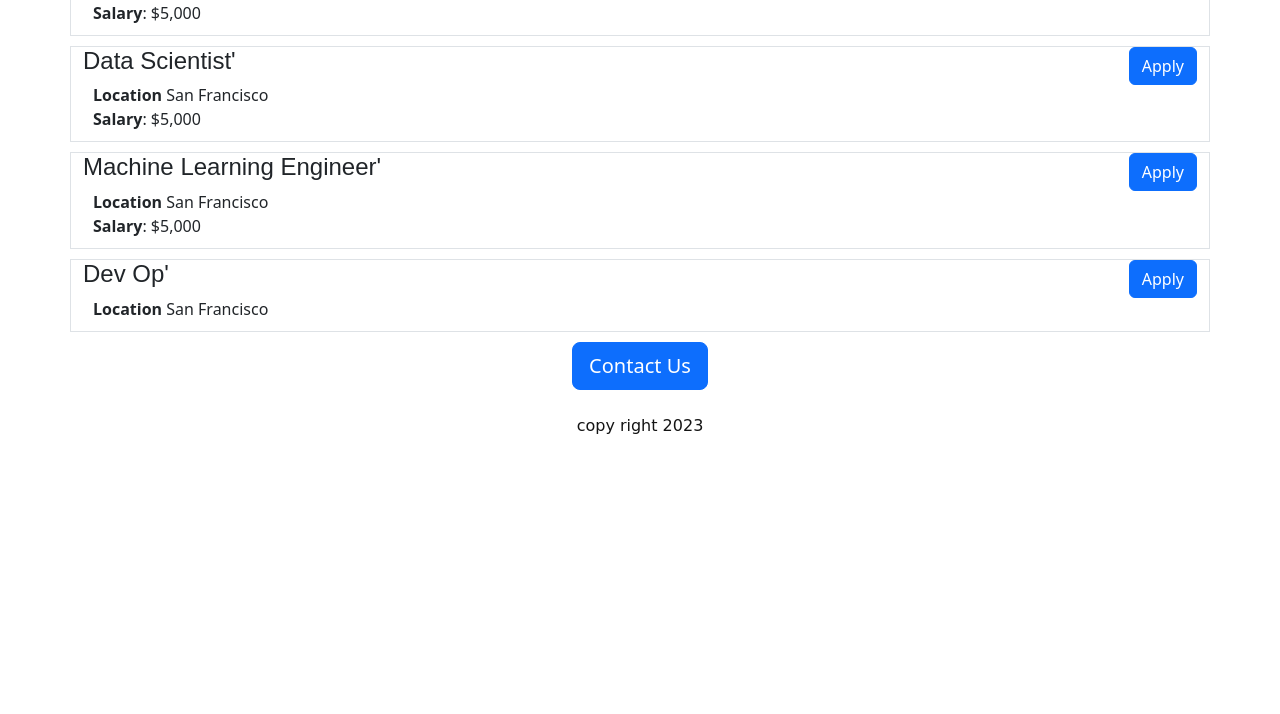
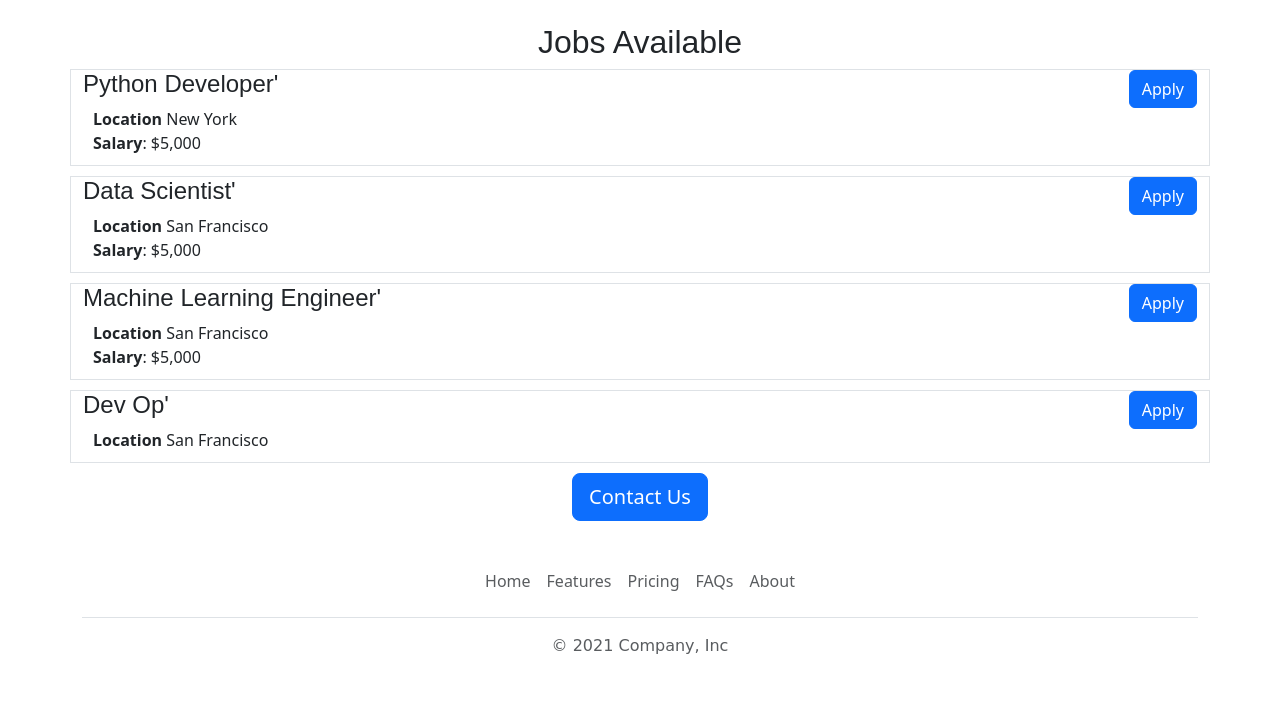
Before and after one commit to Soliarym/Porpla_data_driven, a Flask app: page / in a window 1280 px wide. Shown: the part 631-1345 px from the top of the page. Before the commit the page ends 1065 px from the top, so only its background shows below. Run offline with Flask 3, Linux system fonts and the light colour scheme.

Commit message:
link and footage

```diff
--- /dev/null
+++ b/templates/footer.html
@@ -0,0 +1,12 @@
+<div class="container">
+  <footer class="py-3 my-4">
+    <ul class="nav justify-content-center border-bottom pb-3 mb-3">
+      <li class="nav-item"><a target = "_blank" href="้https://google.com" class="nav-link px-2 text-muted">Home</a></li>
+      <li class="nav-item"><a href="https://google.com" class="nav-link px-2 text-muted">Features</a></li>
+      <li class="nav-item"><a href="https://google.com" class="nav-link px-2 text-muted">Pricing</a></li>
+      <li class="nav-item"><a href="https://google.com" class="nav-link px-2 text-muted">FAQs</a></li>
+      <li class="nav-item"><a href="https://google.com" class="nav-link px-2 text-muted">About</a></li>
+    </ul>
+    <p class="text-center text-muted">&copy; 2021 Company, Inc</p>
+  </footer>
+</div>
--- a/templates/home.html
+++ b/templates/home.html
@@ -2,11 +2,14 @@
 <!-- css code -->
 <style>
       /* use "#" to apply only image id being set up */
-    #banner{
+    #banner1{
       width: 100%;
       height: 240px;
-      /* picture not stengten */
+      /* picture centered on the screen */
       object-fit: cover;
+      margin: 0 auto;
+      display: block;
+      margin-bottom: 20px;
     }
     #banner2{
     width: 100%;
@@ -24,6 +27,7 @@
     text-decoration: underline;
     text-transform: uppercase;
     text-shadow: 2px 2px 5px rgb(255, 255, 0);
+
     }
     /* h2 style about us ,  */
     h2{
@@ -66,18 +70,33 @@
     <title>Recuitment</title>
     <link rel="icon" type="image/png" href="{{ url_for('static', filename='favicon.png') }}">
   </head>
+
   <body>
+    <!-- navbar area -->
+    {% include 'navbar.html' %}
+    <!-- Image Area 1 from website-->
+    <img class="img-fluid" id ="banner1" src="https://source.unsplash.com/1600x400/?programmer" alt="programmer">
+
       <!-- "container is bootstrap classs  setting area" -->
     <div class = "container">
       <!-- header Area  margin top -2 margin button -4-->
-      <h1 class ="text-center mt-2 mb-4"> {{companyname}} Company</h1>
-      <!-- Image Area 1 from website-->
-      <img class="img-fluid" id ="banner1" src="https://source.unsplash.com/1600x400/?programmer" alt="programmer">
+      <h1 class ="text-center"> {{companyname}} Company</h1>
       <!-- Image Area 2 from static folder-->
-      <img class="img-fluid" id = "banner2" src="{{ url_for('static', filename='banner.png') }}" alt="Banner Image";>
+      <!-- <img class="img-fluid" id = "banner2" src="{{ url_for('static', filename='banner.png') }}" alt="Banner Image";>
       <!-- company detail area -->
-      <h2 class ="text-center mt-4 mb-2"> About Us</h2>
-      <p class = "lead">Porpla Company specializes in web development, crafting modern, responsive, and functional websites</p>
+
+
+      <div class="row align-items-stretch " style = "margin-bottom:16px;">
+        <div class="col-md-6 d-flex flex-column justify-content-center">
+          <h2 class="text-center mt-4 mb-2"> About Us</h2>
+          <p class="lead">Porpla Company specializes in web development, crafting modern, responsive, and functional websites</p>
+        </div>
+        <!-- not show in mobile == d-none d-md-block col-md-6 -->
+        <div class="d-none d-md-block col-md-6 d-flex justify-content-center">
+          <img src="https://source.unsplash.com/250x250/?office,people" alt="Office People" class="img-fluid" style="border-radius:4px;">
+        </div>
+      </div>
+
       <!-- job openiing area -->
       <h2 class ="text-center mt-4 mb-2" >Jobs Available</h2>
 
@@ -89,15 +108,13 @@
         {% endfor %}
       </div>
 
-      <!-- <p class="mt-2 mb-2">Sofฤtware Developer</p> -->
-
       <!-- move button to center  -->
       <div class="text-center">
         <!-- contact us use bootstrap button -->
         <button type="button"  class="btn btn-primary btn-lg" >Contact Us</button>
       </div>
-      <!-- copy right cnfirm but dont need to follow text area use css class  -->
-      <p class ="text-center mt-4 mb-2">copy right 2023</p>
     </div>
+      <!-- add footer at the end  -->
+      {% include 'footer.html' %}
   </body>
 </html>
--- a/templates/jobsitem.html
+++ b/templates/jobsitem.html
@@ -17,7 +17,11 @@
 
   <div class="col-3 ">
     <!-- button at rightness of screen  -->
-    <button type="button" class="btn btn-primary float-end">Apply</button>
+    <!-- <button type="button" class="btn btn-primary float-end">Apply</button>
+    <!-- link button -->
+    <!-- <a href ="https://google.com" type="button" class="btn btn-primary float-end">Apply</a> -->
+    <!-- sent mail button -->
+    <a href="mailto:soliarym@gmail.com?subject=Job Application&body=apply to {{job['title']}}" class="btn btn-primary float-end">Apply</a>
   </div>
 
 </div>
--- /dev/null
+++ b/templates/navbar.html
@@ -0,0 +1,12 @@
+<!-- fixed top ด้านบนตลอด bg white in front of page  -->
+<nav class="navbar bg-body-tertiary fixed-top bg-white shadow-sm">
+  <div class="container-fluid">
+    <a class="navbar-brand" href="#">
+      <img src="/static/bootstrap-logo.svg" alt="Logo" width="30" height="24" class="d-inline-block align-text-top">
+      IDK Company
+    </a>
+  </div>
+</nav>
+
+<!-- moce nav bar up 64 pixel so we can see company name -->
+<div style ="height:64px"></div>
```
Also changed, not shown: templates/nav.html (added, +31 -0 lines), static/bootstrap-logo.svg (added).
